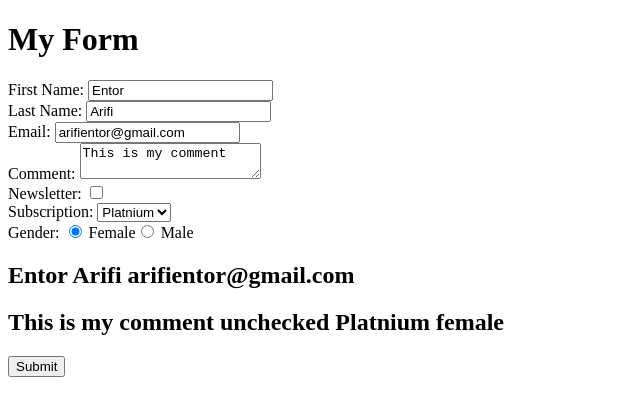
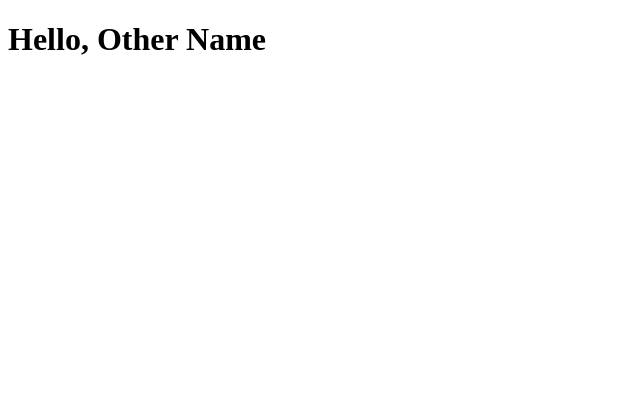
Before and after one commit to armendlahi/learning-react-ick, a React (Create React App) app: page / in a window 1280 px wide. Shown: the top 416 px of the page, without its empty margins (0-640 px from the left). Built offline with nearby package versions, Linux system fonts and the light colour scheme.

Commit message:
Create state using useState function.

```diff
--- a/src/App.js
+++ b/src/App.js
@@ -1,88 +1,23 @@
-import React from 'react';
+import React, { useState } from 'react';
 
-class App extends React.Component {
-    constructor() {
-        super();
-        this.state = {
-            firstName: 'Entor',
-            lastName: 'Arifi',
-            email: 'arifientor@gmail.com',
-            comment: 'This is my comment',
-            newsletter: false,
-            subscription: 'Platnium',
-            gender: 'female'
-        }
+const App = () => {
+    const [name] = useState('Other Name');
+    console.log(name);
 
-        this.handleChange = this.handleChange.bind(this);
-        this.handleSubmit = this.handleSubmit.bind(this);
-    }
+    return <h1>Hello, {name}</h1>
+};
 
-    handleChange(event) {
-        const { type, name, value, checked } = event.target;
+// class App extends React.Component {
+//     constructor() {
+//         super();
+//         this.state = {
+//             name: 'John Smith'
+//         };
+//     }
 
-        this.setState({
-                [name]: type === 'checkbox' ? checked : value
-            });
-        }
+//     render() {
+//         return <h1>Hello, {this.state.name}</h1>
+//     }
+// }
 
-        handleSubmit(event) {
-            event.preventDefault();
-            console.log('asdasd');
-
-            if (this.state.firstName.length < 5) {
-                alert('First name length should be greater than 4.');
-            }
-
-            console.log(this.state);
-        }
-
-        render() {
-            return (
-                <div>
-                    <h1>My Form</h1>
-                    <form onSubmit={this.handleSubmit}>
-                        <div>
-                            <label>First Name: </label>
-                            <input type="text" name="firstName" value={this.state.firstName} onChange={this.handleChange} />
-                        </div>
-                        <div>
-                            <label>Last Name: </label>
-                            <input type="text" name="lastName" value={this.state.lastName} onChange={this.handleChange} />
-                        </div>
-                        <div>
-                            <label>Email: </label>
-                            <input type="text" name="email" value={this.state.email} onChange={this.handleChange} />
-                        </div>
-                        <div>
-                            <label>Comment: </label>
-                            <textarea name="comment" value={this.state.comment} onChange={this.handleChange}></textarea>
-                        </div>
-                        <div>
-                            <label>Newsletter: </label>
-                            <input type="checkbox" name="newsletter" checked={this.state.newsletter} onChange={this.handleChange} />
-                        </div>
-                        <div>
-                            <label>Subscription: </label>
-                            <select name="subscription" value={this.state.subscription} onChange={this.handleChange}>
-                                <option>Silver</option>
-                                <option>Gold</option>
-                                <option>Platnium</option>
-                            </select>
-                        </div>
-                        <div>
-                            <label>Gender: </label>
-                            <input type="radio" name="gender" value="female" onChange={this.handleChange} checked={this.state.gender === 'female'} /> Female
-                            <input type="radio" name="gender" value="male" onChange={this.handleChange} checked={this.state.gender === 'male'} /> Male
-                        </div>
-                        <h2>{this.state.firstName} {this.state.lastName} {this.state.email}</h2>
-                        <h2>{this.state.comment} {this.state.newsletter ? 'checked' : 'unchecked'} {this.state.subscription} {this.state.gender}</h2>
-                        <div>
-                            <button type="submit">Submit</button>
-                        </div>
-                    </form>
-                </div>
-            )
-        }
-    }
-
-    export default App;
+export default App;
```
